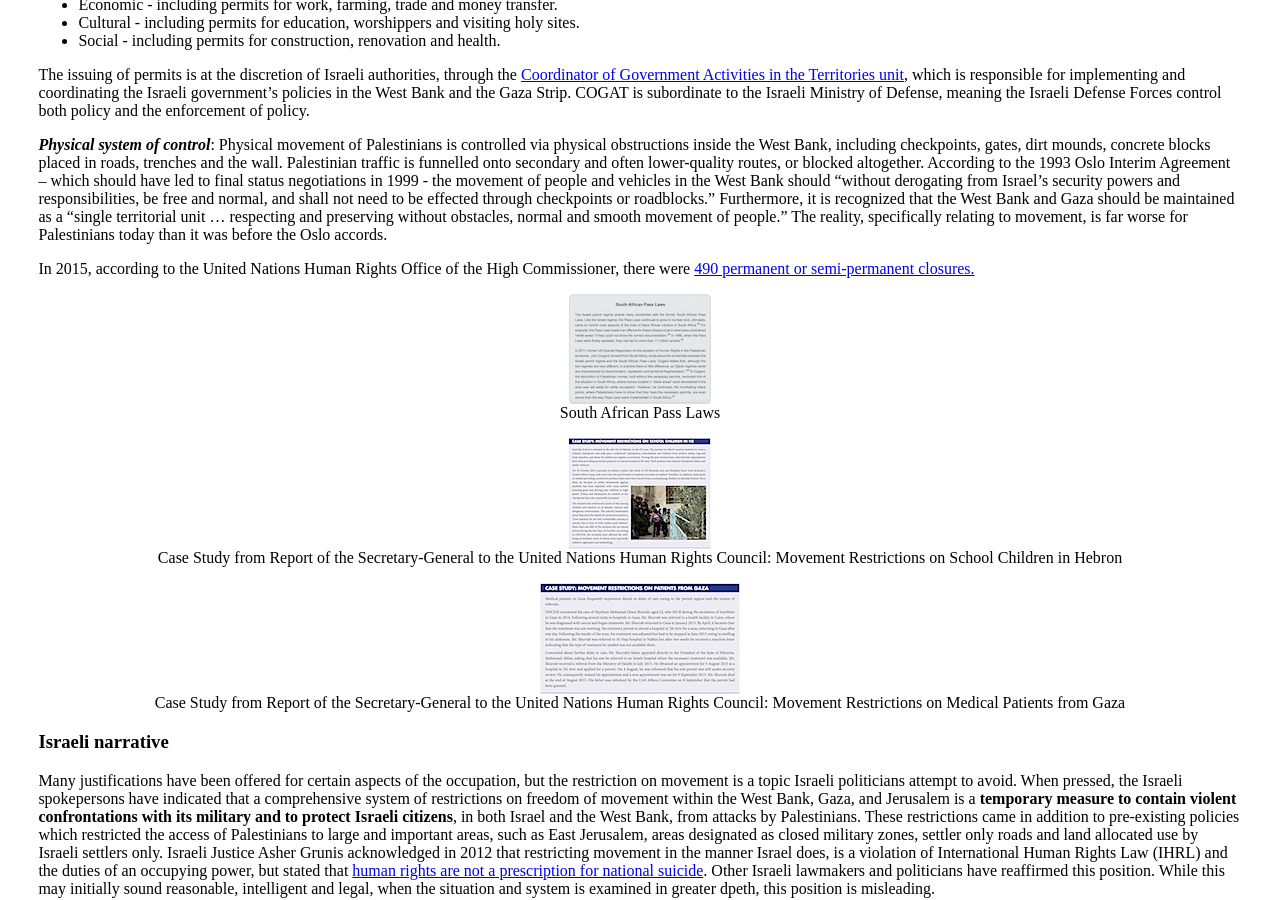
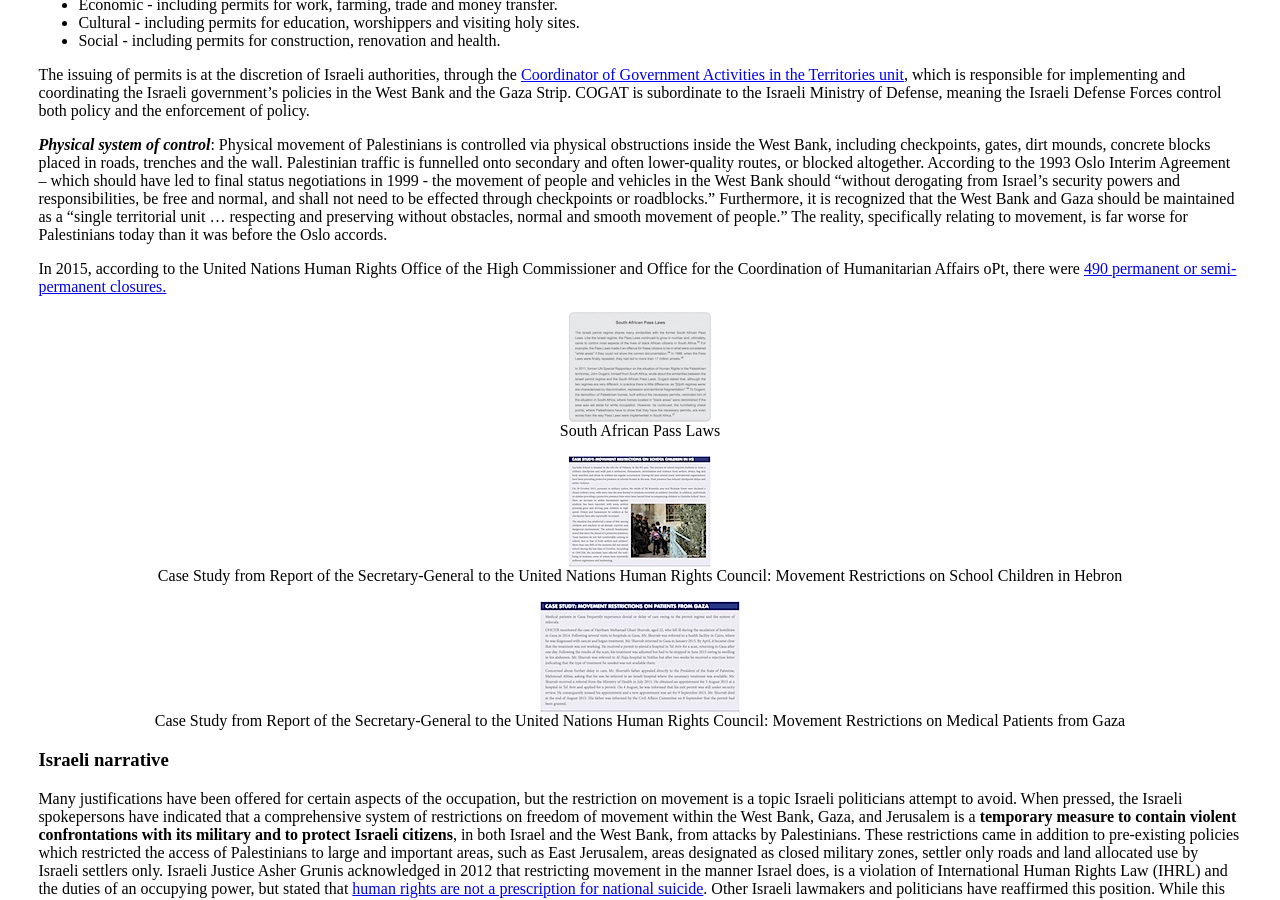
Before and after one commit to thepeopleofpalestine/thepeopleofpalestine.github.io, a Jekyll site: the page built from _cities/hebron.md, in a window 1280 px wide and 900 px high, scrolled down 2527 px. Built offline with Jekyll 4.4.1, drawn with Linux system fonts in a browser that asks for light colours; some web fonts are replaced.

Commit message:
Update hebron.md

```diff
--- a/_cities/hebron.md
+++ b/_cities/hebron.md
@@ -71,7 +71,7 @@
 
 **_Physical system of control_**: Physical movement of Palestinians is controlled via physical obstructions inside the West Bank, including checkpoints, gates, dirt mounds, concrete blocks placed in roads, trenches and the wall. Palestinian traffic is funnelled onto secondary and often lower-quality routes, or blocked altogether. According to the 1993 Oslo Interim Agreement – which should have led to final status negotiations in 1999 - the movement of people and vehicles in the West Bank should “without derogating from Israel’s security powers and responsibilities, be free and normal, and shall not need to be effected through checkpoints or roadblocks.” Furthermore, it is recognized that the West Bank and Gaza should be maintained as a “single territorial unit … respecting and preserving without obstacles, normal and smooth movement of people.” The reality, specifically relating to movement, is far worse for Palestinians today than it was before the Oslo accords.
 
-In 2015, according to the United Nations Human Rights Office of the High Commissioner, there were {% include lightbox.html text="490 permanent or semi-permanent closures." src="/assets/cities/hebron/490percentofclosures.jpg" caption="In 2014 the United Nations office for Coordination of Humanitarian Affairs tallied 490 total or partial closures obstacles in the West Bank. These undermine livelihoods and access to basic services, as well as hinder the ability of humanitarian organizations to deliver assistance." height=2698 width=4039 %}
+In 2015, according to the United Nations Human Rights Office of the High Commissioner and Office for the Coordination of Humanitarian Affairs oPt, there were {% include lightbox.html text="490 permanent or semi-permanent closures." src="/assets/cities/hebron/490percentofclosures.jpg" caption="In 2015 the United Nations office for Coordination of Humanitarian Affairs tallied 490 total or partial closures obstacles in the West Bank. These undermine livelihoods and access to basic services, as well as hinder the ability of humanitarian organizations to deliver assistance." height=2698 width=4039 %}
 
 {% include lightbox.html thumbnail="/assets/cities/hebron/southafricanpasslawssm.jpg" src="/assets/cities/hebron/southafrica.jpg" caption="South African Pass Laws" height=1200 width=1700 %}
 {% include lightbox.html thumbnail="/assets/cities/hebron/hebronschoolchildrensm.jpg" src="/assets/cities/hebron/hebronschoolchildrenlg.jpg" caption="Case Study from Report of the Secretary-General to the United Nations Human Rights Council: Movement Restrictions on School Children in Hebron" height=1200 width=1700 %}
```
